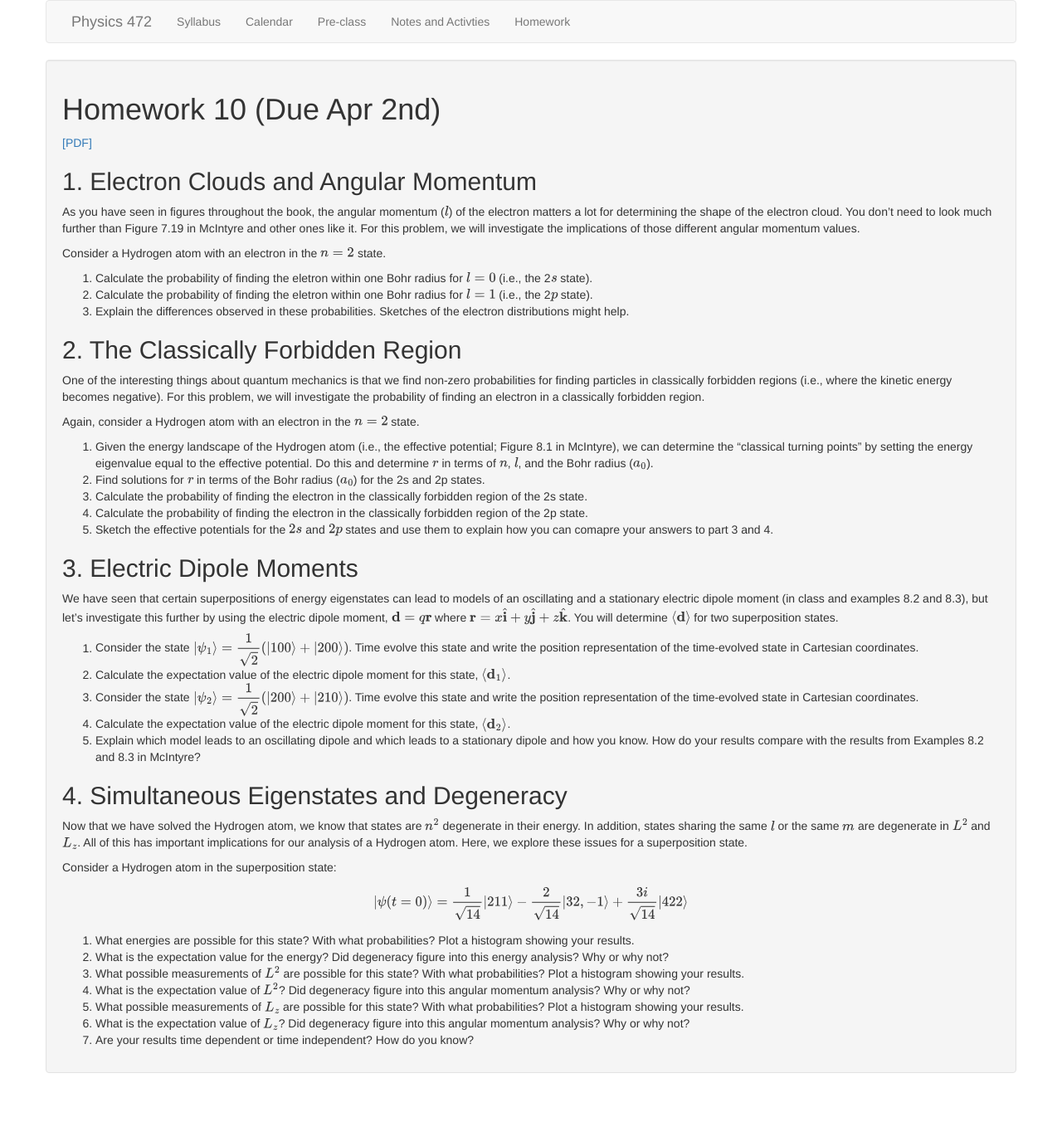
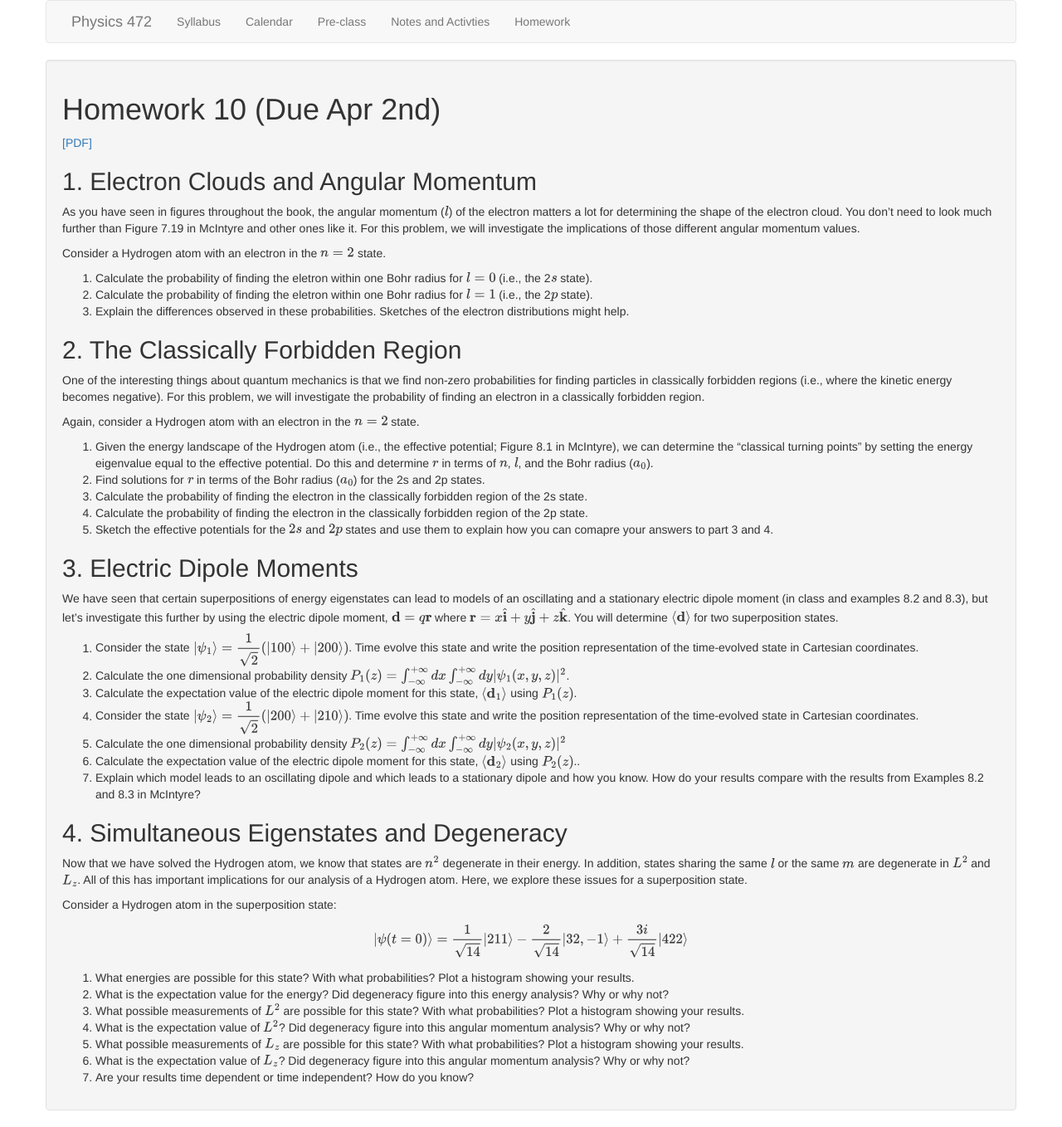
Before and after one commit to dannycab/phy472msu_s2021, a Jekyll site: the page built from assignments/homework10.md, in a window 1280 px wide. Shown: the whole page at 83% size. Built offline with Jekyll 4.4.1, drawn with Linux system fonts in a browser that asks for light colours; before the commit the page ends 1313 px from its top, so only the background shows below that.

Commit message:
fixed scaffolding

```diff
--- a/assignments/homework10.md
+++ b/assignments/homework10.md
@@ -33,9 +33,11 @@ Again, consider a Hydrogen atom with an electron in the $n=2$ state.
 We have seen that certain superpositions of energy eigenstates can lead to models of an oscillating and a stationary electric dipole moment (in class and examples 8.2 and 8.3), but let's investigate this further by using the electric dipole moment, $\mathbf{d} = q\mathbf{r}$ where $\mathbf{r} = x\hat{\mathbf{i}}+y\hat{\mathbf{j}}+z\hat{\mathbf{k}}$. You will determine $\langle \mathbf{d} \rangle$ for two superposition states.
 
 1. Consider the state $\ket{\psi_1} = \dfrac{1}{\sqrt{2}}\left(\ket{100}+\ket{200}\right)$. Time evolve this state and write the position representation of the time-evolved state in Cartesian coordinates.
-2. Calculate the expectation value of the electric dipole moment for this state, $\langle \mathbf{d}_1 \rangle$.
+2. Calculate the one dimensional probability density $P_1(z) = \int_{-\infty}^{+\infty} dx \int_{-\infty}^{+\infty} dy \vert \psi_1(x,y,z) \vert^2$.
+3. Calculate the expectation value of the electric dipole moment for this state, $\langle \mathbf{d}_1 \rangle$ using $P_1(z)$.
 3. Consider the state $\ket{\psi_2} = \dfrac{1}{\sqrt{2}}\left(\ket{200}+\ket{210}\right)$. Time evolve this state and write the position representation of the time-evolved state in Cartesian coordinates.
-4. Calculate the expectation value of the electric dipole moment for this state, $\langle \mathbf{d}_2 \rangle$.
+4. Calculate the one dimensional probability density $P_2(z) = \int_{-\infty}^{+\infty} dx \int_{-\infty}^{+\infty} dy \vert \psi_2(x,y,z) \vert^2$
+4. Calculate the expectation value of the electric dipole moment for this state, $\langle \mathbf{d}_2 \rangle$ using $P_2(z)$..
 5. Explain which model leads to an oscillating dipole and which leads to a stationary dipole and how you know. How do your results compare with the results from Examples 8.2 and 8.3 in McIntyre?
 
 ## 4. Simultaneous Eigenstates and Degeneracy
```
Also changed, not shown: 1 other file.
